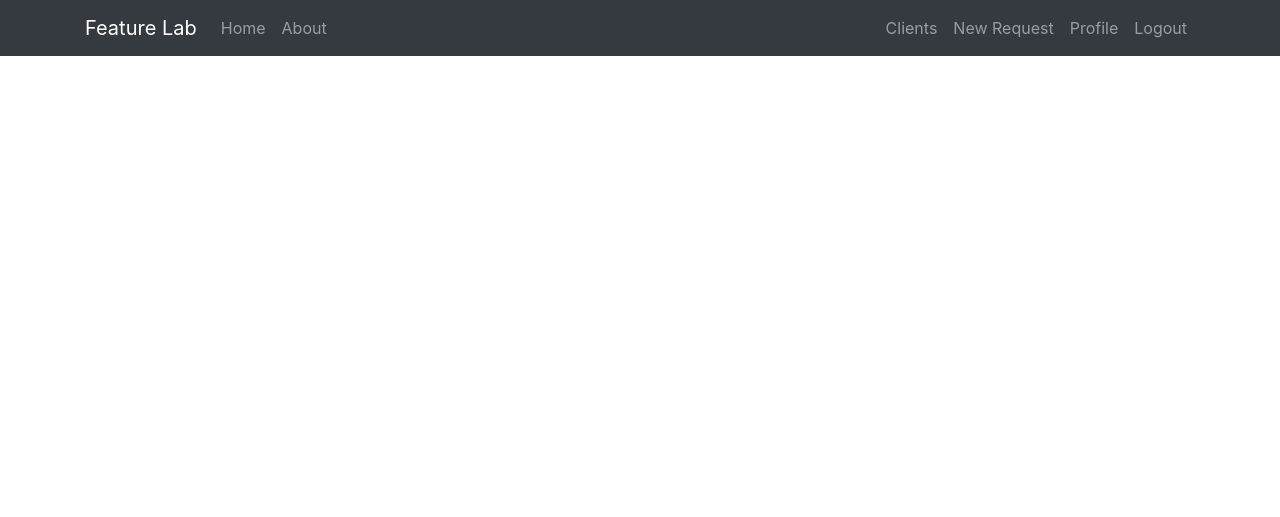
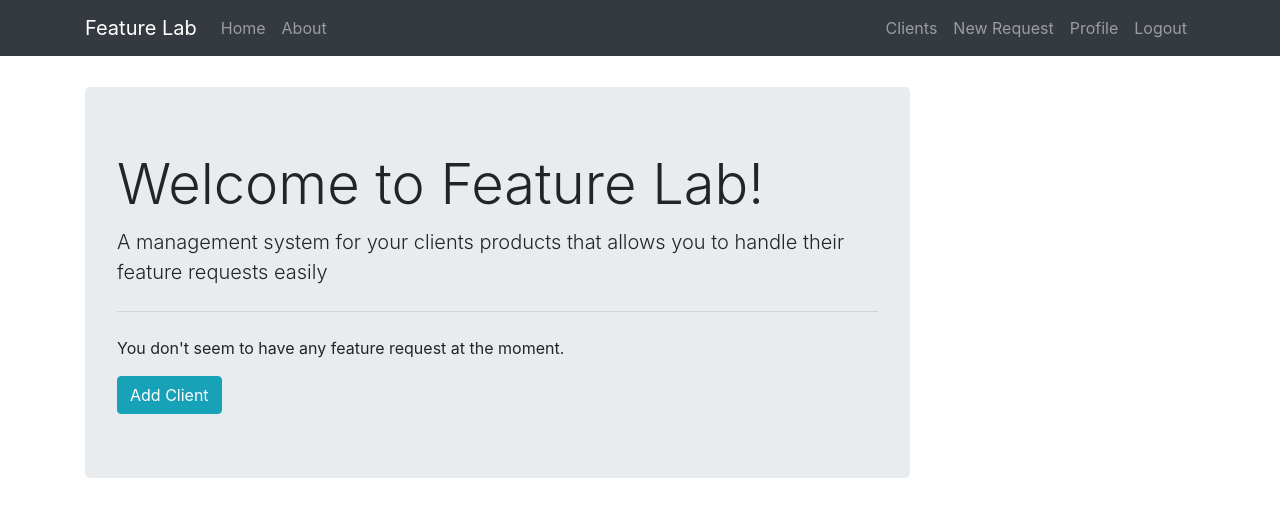
Before and after one commit to RafatAssaf/FeatureLab, a Flask app: page / in a window 1280 px wide. Shown: the top 517 px of the page. Run offline with Flask 2, Linux system fonts and the light colour scheme; a user stored in the database is signed in; data comes from the database, SQL or seed files in the repository; both versions use the stored data as it was after the commit; some libraries are stand-ins or nearby versions.

Commit message:
Added requirements.txt file

```diff
--- a/feature_lab/clients/routes.py
+++ b/feature_lab/clients/routes.py
@@ -302,6 +302,7 @@ def delete_request(request_id):
 
 
 @clients.route('/request/<int:request_id>/update_state', methods=['POST'])
+@login_required
 def update_request_state(request_id):
     request_data = FeatureRequest.query.get_or_404(request_id)
     next_state = request.get_json().get('state')
--- a/feature_lab/templates/home.html
+++ b/feature_lab/templates/home.html
@@ -1,5 +1,6 @@
 {% extends 'layout.html' %}
 {% block content %}
+    {% if requests %}
         {% for request in requests %}
             <div>
                 <a href="/request/{{request.id}}" class="request-card">
@@ -15,4 +16,17 @@
                 </a>
             </div>
         {% endfor %}
+    {% else %}
+        <div class="jumbotron">
+            <h1 class="display-4">Welcome to Feature Lab!</h1>
+            <p class="lead">A management system for your clients products that allows you to handle their feature requests easily</p>
+            <hr class="my-4">
+            <p>You don't seem to have any feature request at the moment. </p>
+            {% if current_user.clients %}
+                <a class="btn btn-info" href="/create_request" role="button">Create Feature Request</a>
+            {% else %}
+                <a class="btn btn-info" href="/create_client" role="button">Add Client</a>
+            {% endif %}
+        </div>
+    {% endif %}
 {% endblock content %}
--- a/feature_lab/templates/login.html
+++ b/feature_lab/templates/login.html
@@ -43,7 +43,7 @@
     </div>
     <div class="border-top pt-3">
         <small class="text-muted">
-            Need An Account? <a class="ml-2" href="#">Sign Up Now</a>
+            Need An Account? <a class="ml-2" href="/signup">Sign Up Now</a>
         </small>
     </div>
 {% endblock content %}
```
Also changed, not shown: requirements.txt (added, +24 -0 lines), feature_lab/site.db, 1 other file. Lines whose indentation alone changed are shown as unchanged.
